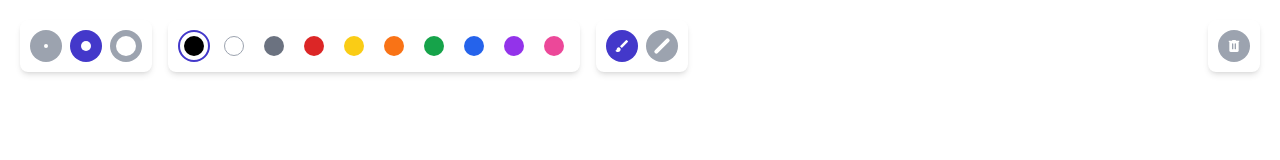
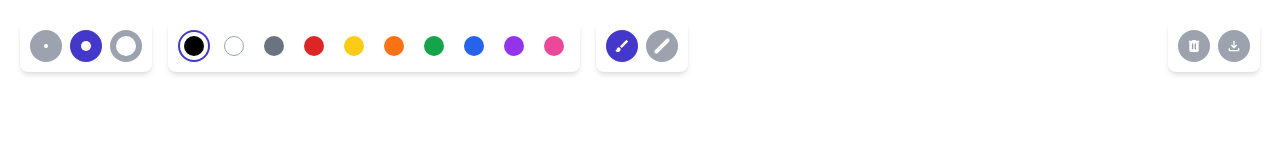
Before and after one commit to KrystianKurlej/GrafikaKomputerowa, a Next.js app: page / in a window 1280 px wide. Shown: the top 160 px of the page. Built offline with nearby package versions, Linux system fonts and the light colour scheme.

Commit message:
image downloading

```diff
--- a/app/page.js
+++ b/app/page.js
@@ -80,33 +80,33 @@ export default function DrawingBoard() {
 	const drawLine = async (canvas, startPoint, endPoint) => {
 		const ctx = canvas.getContext("2d");
 
-		// Obliczamy różnicę wartości x i y między punktem końcowym a początkowym
+		// Obliczam różnicę wartości x i y między punktem końcowym a początkowym
 		const dx = Math.abs(endPoint.x - startPoint.x);
 		const dy = Math.abs(endPoint.y - startPoint.y);
 
-		// Określamy kierunek ruchu wzdłuż osi x i y
+		// Określam kierunek ruchu wzdłuż osi x i y
 		const sx = startPoint.x < endPoint.x ? 1 : -1;
 		const sy = startPoint.y < endPoint.y ? 1 : -1;
 
-		// Inicjalizujemy błąd jako różnicę wartości x i y
+		// Ustawiam błąd jako różnicę wartości x i y
 		let err = dx - dy;
 
-		// Główna pętla algorytmu Bresenhama
+		// Główna pętla
 		while (true) {
 			ctx.fillStyle = color;
 			ctx.fillRect(startPoint.x, startPoint.y, size, size);
-			await new Promise((resolve) => setTimeout(resolve, 1));
+			// await new Promise((resolve) => setTimeout(resolve, 1));
 
-			// Sprawdzamy, czy dotarliśmy do punktu końcowego
+			// Sprawdzam, czy dotarłem do punktu końcowego
 			if (startPoint.x == endPoint.x && startPoint.y == endPoint.y) break;
 			// Obliczamy nowy błąd
 			let e2 = 2 * err;
-			// Jeśli błąd jest większy od negatywnego wartości y, zwiększamy błąd o wartość y i przesuwamy punkt startowy wzdłuż osi x
+			// Jeśli błąd jest większy od negatywnej wartości y, zwiększam błąd o wartość y i przesuwam punkt startowy wzdłuż osi x
 			if (e2 > -dy) {
 				err -= dy;
 				startPoint.x += sx;
 			}
-			// Jeśli błąd jest mniejszy od wartości x, zwiększamy błąd o wartość x i przesuwamy punkt startowy wzdłuż osi y
+			// Jeśli błąd jest mniejszy od wartości x, zwiększam błąd o wartość x i przesuwam punkt startowy wzdłuż osi y
 			if (e2 < dx) {
 				err += dx;
 				startPoint.y += sy;
@@ -119,6 +119,29 @@ export default function DrawingBoard() {
 		const canvas = canvasRef.current;
 		const ctx = canvas.getContext("2d");
 		ctx.clearRect(0, 0, canvas.width, canvas.height);
+	};
+
+	// Pobieranie rysunku
+	const download = () => {
+		const canvas = canvasRef.current;
+		const tempCanvas = document.createElement("canvas");
+		const tempCtx = tempCanvas.getContext("2d");
+
+		tempCanvas.width = canvas.width;
+		tempCanvas.height = canvas.height;
+
+		// Ustawiam białe tło
+		tempCtx.fillStyle = "#FFFFFF";
+		tempCtx.fillRect(0, 0, tempCanvas.width, tempCanvas.height);
+
+		// Kopiuję zawartość pierwotnego canvas na tempCanvas
+		tempCtx.drawImage(canvas, 0, 0);
+
+		const dataUrl = tempCanvas.toDataURL("image/jpeg");
+		const link = document.createElement("a");
+		link.download = "rysunek.jpg";
+		link.href = dataUrl;
+		link.click();
 	};
 
 	return (
@@ -231,9 +254,9 @@ export default function DrawingBoard() {
 					<Button variant="filled" onClick={clear}>
 						<Trash />
 					</Button>
-					{/* <Button variant="filled" onClick={clear}>
+					<Button variant="filled" onClick={download}>
 						<Download />
-					</Button> */}
+					</Button>
 				</Toolbox>
 			</div>
 
```
